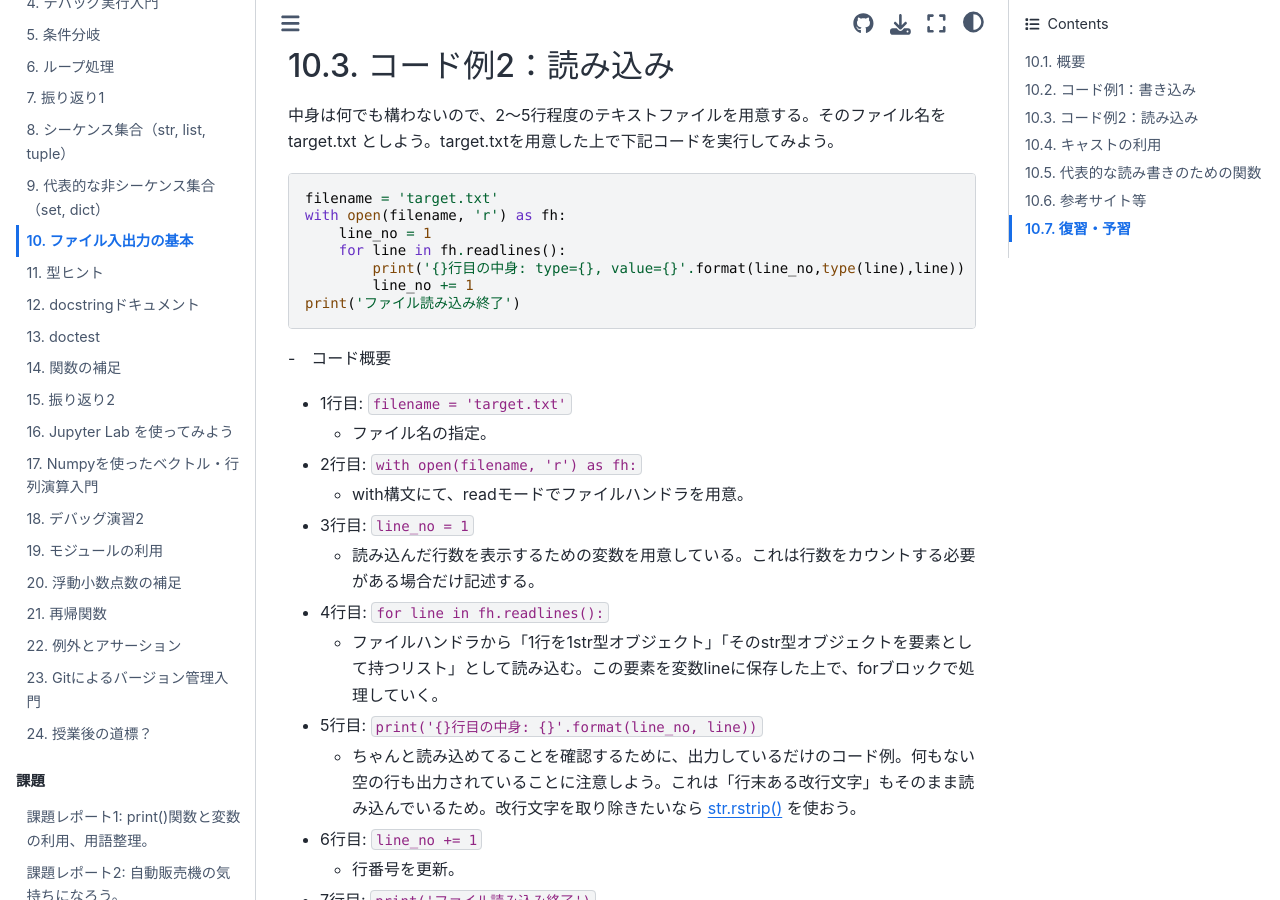
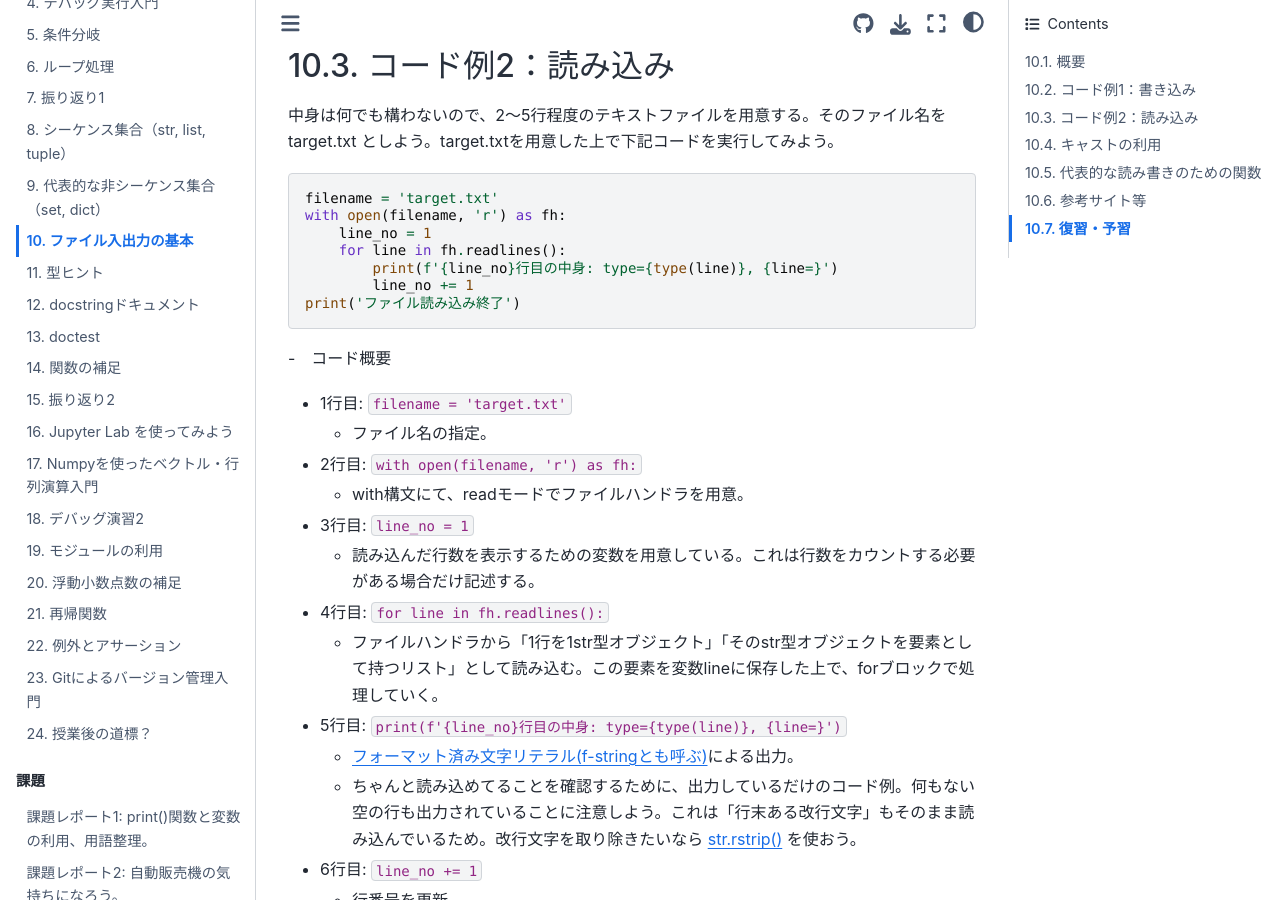
Before and after one commit to naltoma/python_intro2021, a Jupyter Book: the page built from fileio.md, in a window 1280 px wide and 900 px high, scrolled down 2137 px. Built offline with Jupyter Book 1.0.4 settings and Sphinx 7.4.7 and the Sphinx Book theme 1.1.4, drawn with Linux system fonts in a browser that asks for light colours.

Commit message:
modify print with f-string

````diff
--- a/fileio.md
+++ b/fileio.md
@@ -56,7 +56,7 @@ filename = 'target.txt'
 with open(filename, 'r') as fh:
     line_no = 1
     for line in fh.readlines():
-        print('{}行目の中身: type={}, value={}'.format(line_no,type(line),line))
+        print(f'{line_no}行目の中身: type={type(line)}, {line=}')
         line_no += 1
 print('ファイル読み込み終了')
 ```
@@ -69,7 +69,8 @@ print('ファイル読み込み終了')
     - 読み込んだ行数を表示するための変数を用意している。これは行数をカウントする必要がある場合だけ記述する。
   - 4行目: ``for line in fh.readlines():``
     - ファイルハンドラから「1行を1str型オブジェクト」「そのstr型オブジェクトを要素として持つリスト」として読み込む。この要素を変数lineに保存した上で、forブロックで処理していく。
-  - 5行目: ``print('{}行目の中身: {}'.format(line_no, line))``
+  - 5行目: ``print(f'{line_no}行目の中身: type={type(line)}, {line=}')``
+    - [フォーマット済み文字リテラル(f-stringとも呼ぶ)](https://docs.python.org/ja/3.8/tutorial/inputoutput.html#formatted-string-literals)による出力。
     - ちゃんと読み込めてることを確認するために、出力しているだけのコード例。何もない空の行も出力されていることに注意しよう。これは「行末ある改行文字」もそのまま読み込んでいるため。改行文字を取り除きたいなら [str.rstrip()](https://docs.python.org/ja/3/library/stdtypes.html?highlight=split#str.rstrip) を使おう。
   - 6行目: ``line_no += 1``
     - 行番号を更新。
````
